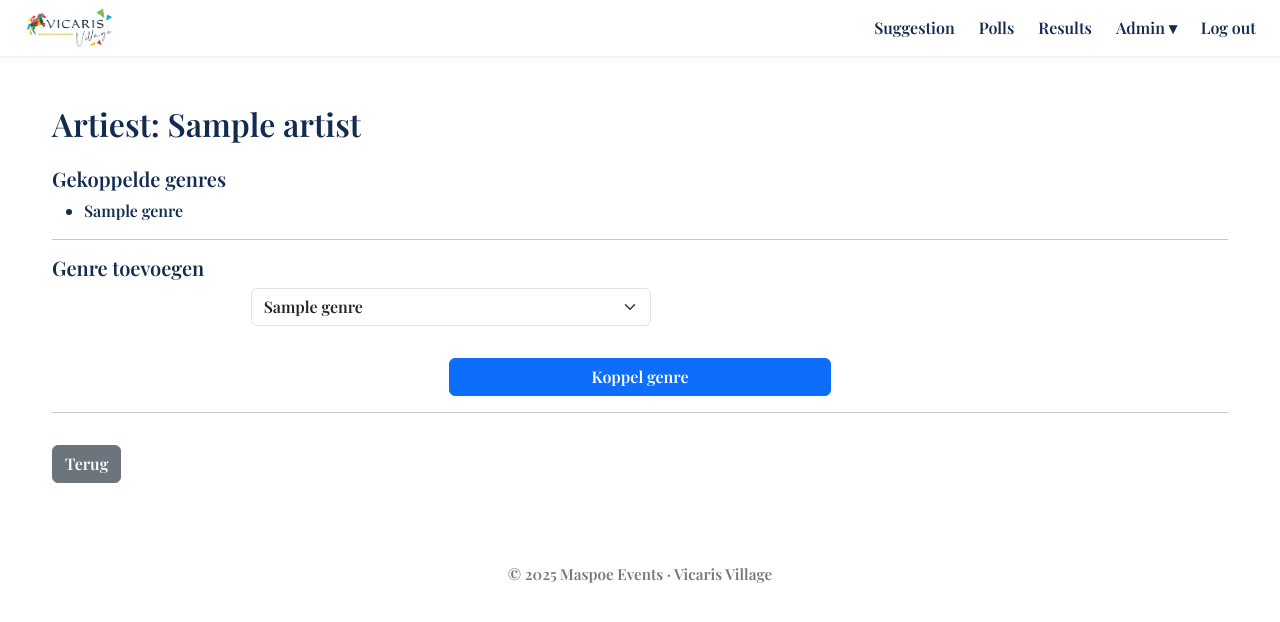
After one commit to A-D-DBS-application/web-application-2025-group-38, a Flask app: page /admin/artists/1 in a window 1280 px wide. The commit adds this page. Shown: the top 622 px of the page. Run offline with Flask 3, Linux system fonts and the light colour scheme; the visitor is signed in with stand-in values (Sample User, id 1); tables that the repository leaves empty hold one stand-in row (values such as "Sample post").

Commit message:
artists toevoegen met genre

```diff
--- a/app/routes/admin.py
+++ b/app/routes/admin.py
@@ -241,3 +241,46 @@ def admin_delete_artist(artist_id):
     db.session.commit()
     flash("Artiest verwijderd.", "success")
     return redirect(url_for("admin.admin_artists"))
+
+@bp.get("/admin/artists/<int:artist_id>")
+@require_admin
+def admin_artist_detail(artist_id):
+    artist = Artists.query.get_or_404(artist_id)
+
+    genres = Genres.query.order_by(Genres.name).all()
+
+    linked_genres = (
+        db.session.query(Genres)
+        .join(ArtistGenres, ArtistGenres.genre_id == Genres.id)
+        .filter(ArtistGenres.artist_id == artist_id)
+        .all()
+    )
+
+    return render_template(
+        "admin_artist_detail.html",
+        artist=artist,
+        genres=genres,
+        linked_genres=linked_genres,
+    )
+
+@bp.post("/admin/artists/<int:artist_id>/genres/add")
+@require_admin
+def admin_add_genre(artist_id):
+    genre_id = int(request.form.get("genre_id"))
+
+    existing = ArtistGenres.query.filter_by(
+        artist_id=artist_id,
+        genre_id=genre_id,
+    ).first()
+
+    if not existing:
+        db.session.add(ArtistGenres(
+            artist_id=artist_id,
+            genre_id=genre_id
+        ))
+        db.session.commit()
+        flash("Genre gekoppeld!", "success")
+    else:
+        flash("Genre was al gekoppeld.", "info")
+
+    return redirect(url_for("admin.admin_artist_detail", artist_id=artist_id))
--- /dev/null
+++ b/app/templates/admin_artist_detail.html
@@ -0,0 +1,48 @@
+{% extends "base.html" %}
+
+{% block content %}
+<div class="container py-5">
+
+    <h2 class="fw-bold mb-4">Artiest: {{ artist.Artist_name }}</h2>
+
+    <h5>Gekoppelde genres</h5>
+    <ul>
+        {% for g in linked_genres %}
+            <li>{{ g.name }}</li>
+        {% else %}
+            <li class="text-muted">Geen genres gekoppeld</li>
+        {% endfor %}
+    </ul>
+
+    <hr>
+
+    <h5>Genre toevoegen</h5>
+
+    <form method="post"
+          action="{{ url_for('admin.admin_add_genre', artist_id=artist.id) }}"
+          class="row g-3">
+
+        <div class="col-md-8">
+            <select name="genre_id" class="form-select">
+                {% for genre in genres %}
+                    <option value="{{ genre.id }}">{{ genre.name }}</option>
+                {% endfor %}
+            </select>
+        </div>
+
+        <div class="col-md-4">
+            <button class="btn btn-primary w-100">
+                Koppel genre
+            </button>
+        </div>
+
+    </form>
+
+    <hr>
+
+    <a href="{{ url_for('admin.admin_artists') }}" class="btn btn-secondary mt-3">
+        Terug
+    </a>
+
+</div>
+{% endblock %}
--- a/models.py
+++ b/models.py
@@ -1,6 +1,7 @@
 # models.py
 from flask_sqlalchemy import SQLAlchemy
 from sqlalchemy import func
+from datetime import datetime
 
 db = SQLAlchemy()
 
@@ -44,9 +45,8 @@ class Artists(db.Model):
     __tablename__ = "Artists"
 
     id = db.Column(db.BigInteger, primary_key=True)
-    created_at = db.Column(db.DateTime)
-    Artist_name = db.Column(db.String, unique=True)
-    genre = db.Column(db.String)
+    created_at = db.Column(db.DateTime, nullable=False, default=datetime.utcnow)
+    Artist_name = db.Column(db.String, nullable=False)
 
 
 
```
Also changed, not shown: app/templates/admin_artists.html (+7 -1 lines), migrations/versions/7b75691cbeaa_add_default_to_artists_created_at.py (added, +31 -0 lines).
